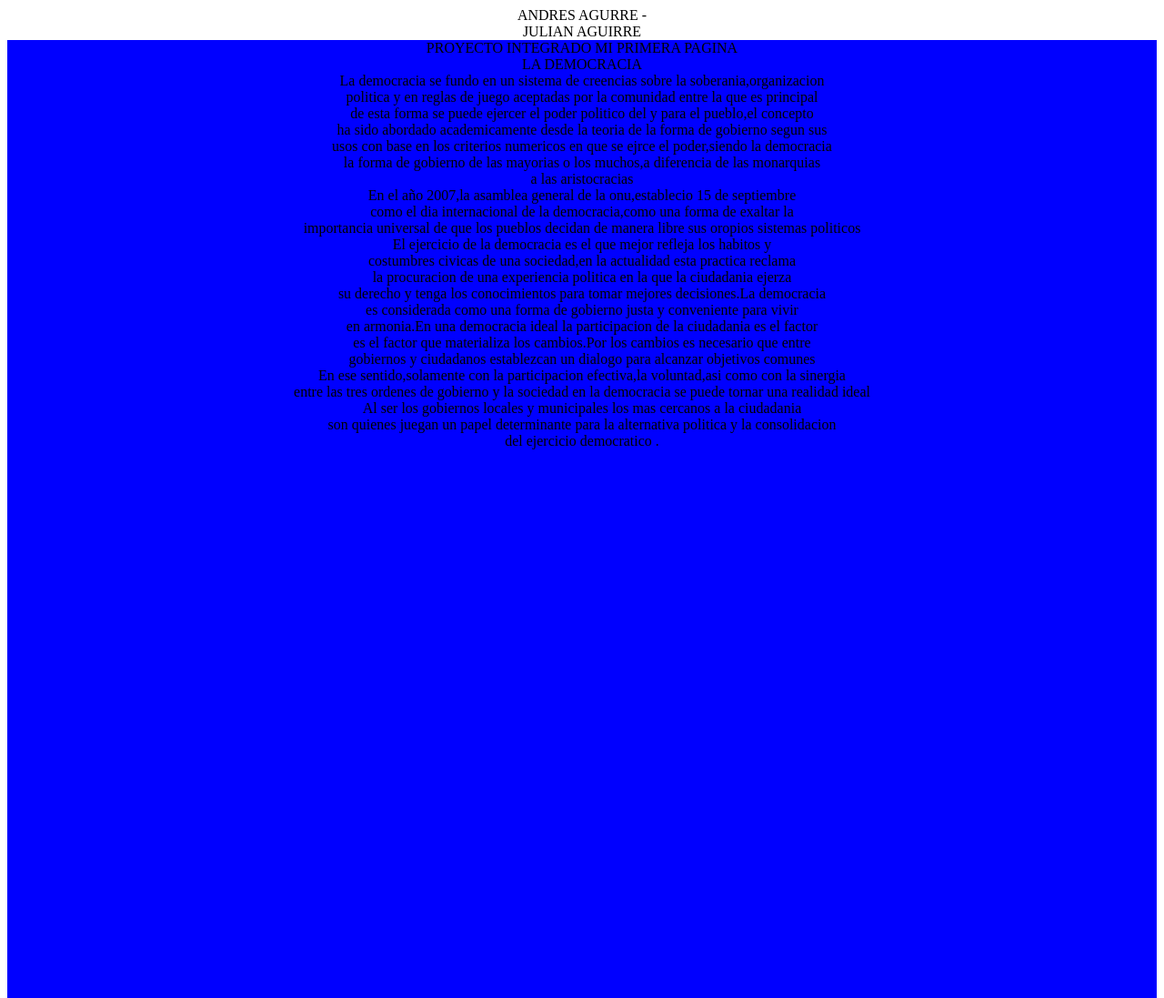
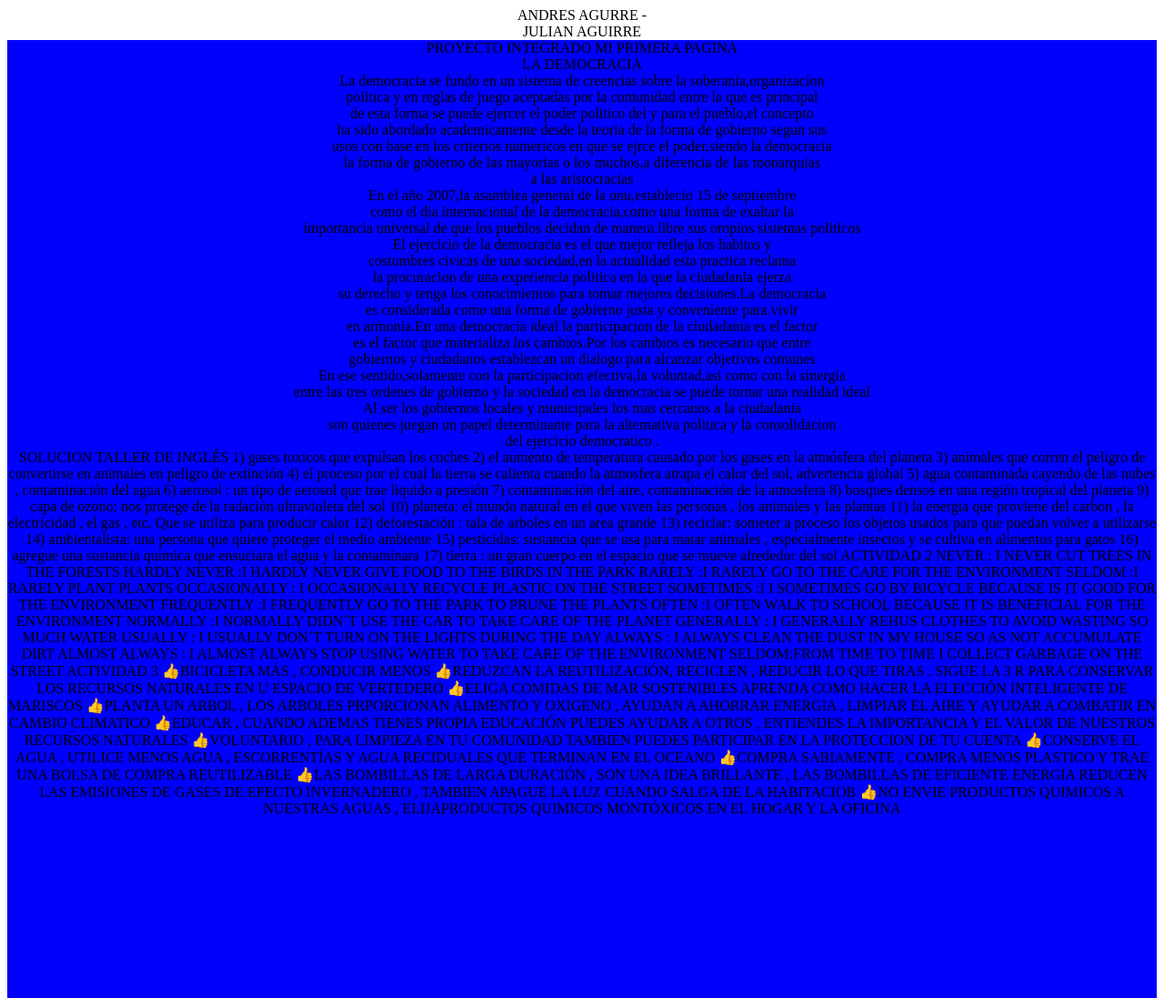
Before and after one commit to aguirrexanti/pagina-8---4, a plain HTML site: page index.html in a window 1280 px wide. Shown: the top 1097 px of the page at 91% size. Drawn offline with Linux system fonts and the light colour scheme.

Commit message:
ACYUALIZACION 3 - 15 ABRI 2024

```diff
--- a/index.html
+++ b/index.html
@@ -43,7 +43,58 @@ ANDRES AGURRE -  <br> JULIAN AGUIRRE <br>
     son quienes juegan un papel determinante para la alternativa politica y la consolidacion <br>
     del ejercicio democratico . <br>
  </div>
-<div  class="ingles"></div>
+<div  class="ingles">SOLUCION TALLER DE INGLÉS
+
+    1) gases toxicos que expulsan los coches
+    2) el aumento de temperatura causado por los gases en la atmósfera del planeta
+    3) animales que corren el peligro de convertirse en animales en peligro de extinción
+    4) el proceso por el cual la tierra se calienta cuando la atmosfera atrapa el calor del sol, advertencia global
+    5) agua contaminada cayendo de las nubes , contaminación del agua
+    6) aerosol : un tipo de aerosol que trae liquido a presión
+    7) contaminación del aire, contaminación de la atmosfera
+    8) bosques densos en una región tropical del planeta
+    9) capa de ozono: nos protege de la radación ultravioleta del sol
+    10) planeta: el mundo natural en el que viven las personas , los animales y las plantas
+    11) la energia que proviene del carbon , la electricidad , el gas , etc. Que se utiliza para producir calor
+    12)  deforestación : tala de arboles en un area grande
+    13) reciclar: someter a proceso los objetos usados para que puedan volver a utilizarse
+    14) ambientalista: una persona que quiere proteger el medio ambiente
+    15) pesticidas: sustancia que se usa para matar animales , especialmente insectos y se cultiva en alimentos para gatos
+    16) agregue una sustancia quimica que ensuciara el agua y la contaminara
+    17) tierra : un gran cuerpo en el espacio que se mueve alrededor del sol
+
+
+
+    ACTIVIDAD 2
+
+    NEVER : I NEVER CUT TREES IN THE FORESTS
+    HARDLY NEVER :I HARDLY NEVER GIVE FOOD TO THE BIRDS IN THE PARK
+    RARELY :I RARELY GO TO THE CARE FOR THE ENVIRONMENT
+    SELDOM :I RARELY PLANT PLANTS
+    OCCASIONALLY : I OCCASIONALLY RECYCLE PLASTIC ON THE STREET
+    SOMETIMES :I  I SOMETIMES GO BY BICYCLE BECAUSE IS IT GOOD FOR THE ENVIRONMENT
+    FREQUENTLY :I FREQUENTLY GO TO THE PARK TO PRUNE THE PLANTS
+    OFTEN :I OFTEN WALK TO SCHOOL BECAUSE IT IS BENEFICIAL FOR THE ENVIRONMENT
+    NORMALLY :I NORMALLY DIDN´T USE THE CAR TO TAKE CARE OF THE PLANET
+    GENERALLY : I GENERALLY REHUS CLOTHES  TO AVOID WASTING SO MUCH WATER
+    USUALLY :  I USUALLY DON´T TURN ON THE LIGHTS DURING THE DAY
+    ALWAYS :  I ALWAYS CLEAN THE DUST IN MY HOUSE SO AS NOT ACCUMULATE DIRT
+    ALMOST ALWAYS : I ALMOST ALWAYS STOP USING WATER TO TAKE CARE OF THE ENVIRONMENT
+    SELDOM:FROM TIME TO TIME  I COLLECT GARBAGE ON THE STREET
+
+    ACTIVIDAD 3
+
+    👍BICICLETA MÁS , CONDUCIR MENOS
+    👍REDUZCAN LA REUTILIZACIÓN, RECICLEN , REDUCIR LO QUE TIRAS . SIGUE LA 3 R PARA CONSERVAR LOS RECURSOS NATURALES EN U ESPACIO DE VERTEDERO
+    👍ELIGA COMIDAS DE MAR SOSTENIBLES APRENDA COMO HACER LA ELECCIÓN INTELIGENTE DE MARISCOS
+    👍PLANTA UN ARBOL , LOS ARBOLES PRPORCIONAN ALIMENTO Y OXIGENO , AYUDAN A AHORRAR ENERGIA , LIMPIAR EL AIRE Y AYUDAR A COMBATIR EN CAMBIO CLIMATICO
+    👍EDUCAR , CUANDO ADEMAS TIENES PROPIA EDUCACIÓN PUEDES AYUDAR A OTROS , ENTIENDES LA IMPORTANCIA Y EL VALOR DE NUESTROS RECURSOS NATURALES
+    👍VOLUNTARIO , PARA LIMPIEZA EN TU COMUNIDAD  TAMBIEN PUEDES PARTICIPAR EN LA PROTECCION DE TU CUENTA
+    👍CONSERVE EL AGUA , UTILICE MENOS AGUA  , ESCORRENTÍAS Y AGUA RECIDUALES QUE TERMINAN EN EL OCEANO
+    👍COMPRA SABIAMENTE , COMPRA MENOS PLASTICO Y TRAE UNA BOLSA DE COMPRA REUTILIZABLE
+    👍LAS BOMBILLAS DE LARGA DURACIÓN , SON UNA IDEA BRILLANTE , LAS BOMBILLAS DE EFICIENTE ENERGIA REDUCEN LAS EMISIONES DE GASES  DE EFECTO INVERNADERO , TAMBIEN APAGUE LA LUZ CUANDO SALGA DE LA HABITACIOB
+    👍NO ENVIE PRODUCTOS QUIMICOS A NUESTRAS AGUAS , ELIJAPRODUCTOS QUIMICOS MONTÓXICOS EN EL HOGAR Y LA OFICINA
+    </div>
 <div  class="tecnologia"></div>
 
 
```
